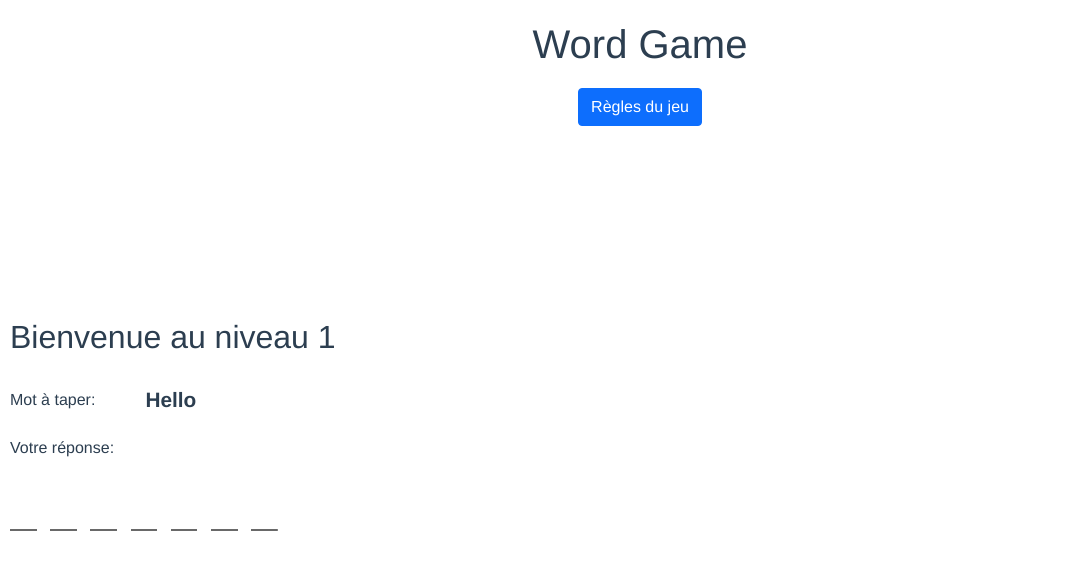
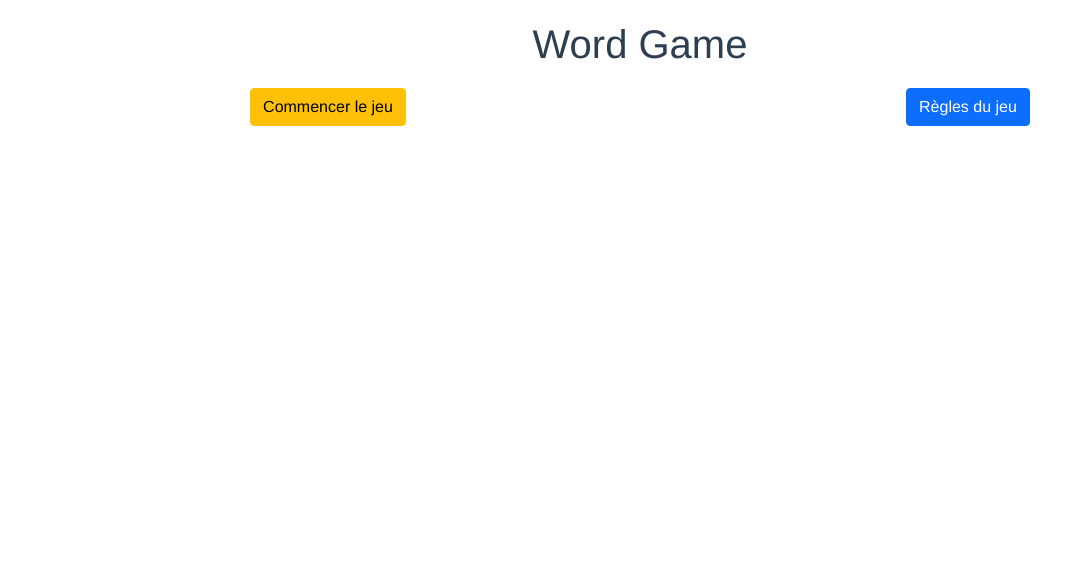
Before and after one commit to Kvin3324/right_word, a Vue app: page / in a window 1280 px wide. Shown: the top 570 px of the page, without its empty margins (0-1082 px from the left). Built offline with nearby package versions, Linux system fonts and the light colour scheme; no server answers.

Commit message:
Added logic to display game & computed style

```diff
--- a/src/components/Word.vue
+++ b/src/components/Word.vue
@@ -3,7 +3,8 @@
     <div class="title">
       <h1>Word Game</h1>
     </div>
-    <div class="rules">
+    <div class="rules" v-if="!gameStarted">
+      <button type="button" class="btn btn-warning" @click="displayGame">Commencer le jeu</button>
       <button type="button" class="btn btn-primary" @click="displayModal" >Règles du jeu</button>
     </div>
     <div class="rules-modal" v-if="isModal">
@@ -11,19 +12,19 @@
         @close-modal="closeModal">
       </modal>
     </div>
-    <div class="word">
+    <div class="word" v-if="gameStarted">
       <div class="word__title">
         <h2>Bienvenue au niveau {{ level }}</h2>
       </div>
       <div class="word__list">
         <div class="word__list--proposition">
           <p>Mot à taper:</p>
-          <p class="word--given">Hello</p>
+          <p class="word--given"> {{ getFirstWord }} </p>
         </div>
         <div class="word__list__answer">
           <label>
             Votre réponse:
-            <input type="text" />
+            <input type="text" :style="inputBackground" :maxlength="getFirstWordLength" />
           </label>
         </div>
       </div>
@@ -43,7 +44,8 @@ export default {
     return {
       isModal: false,
       level: 1,
-      randomWords: []
+      randomWords: [],
+      gameStarted: false,
     }
   },
 
@@ -51,17 +53,38 @@ export default {
     this.getWords();
   },
 
+  computed: {
+    getFirstWord() {
+      return this.randomWords[0]?.word;
+    },
+    getFirstWordLength() {
+      return this.randomWords[0]?.word.length;
+    },
+    inputBackground() {
+      const a = 1;
+      const b = .5;
+      const sumAb = a + b*a;
+      const wordLength = this.randomWords[0].word.length*(a + b*a) - b*a;
+
+      return {
+        background: `repeating-linear-gradient(90deg, dimgrey 0, dimgrey 1ch, transparent 0 , transparent ${sumAb}ch ) 0 100%/${wordLength}ch 2px no-repeat`
+      }
+    }
+  },
+
   methods: {
     async getWords() {
       try {
         const { data } = await axios.get('https://api.datamuse.com/words?topics=Google&max=30');
-        console.log(data);
         this.randomWords = data;
         console.log('words', this.randomWords);
 
       } catch (error) {
         console.log(error);
       }
+    },
+    displayGame() {
+      this.gameStarted = true;
     },
     displayModal() {
       this.isModal = true;
@@ -76,6 +99,8 @@ export default {
 <style lang="scss" scoped>
 section {
   .rules {
+    display: flex;
+    justify-content: space-around;
     margin: 20px 0;
   }
 
@@ -112,10 +137,6 @@ section {
             margin: 20px 0;
             border: none;
             padding: 0;
-            background: repeating-linear-gradient(90deg,
-              dimgrey 0, dimgrey 1ch,
-              transparent 0, transparent 1ch + .5*1ch)
-              0 100%/ #{7*(1ch + .5*1ch) - .5*1ch} 2px no-repeat;
             font: 5ch droid sans mono, consolas, monospace;
             letter-spacing: .5*1ch;
 
```
